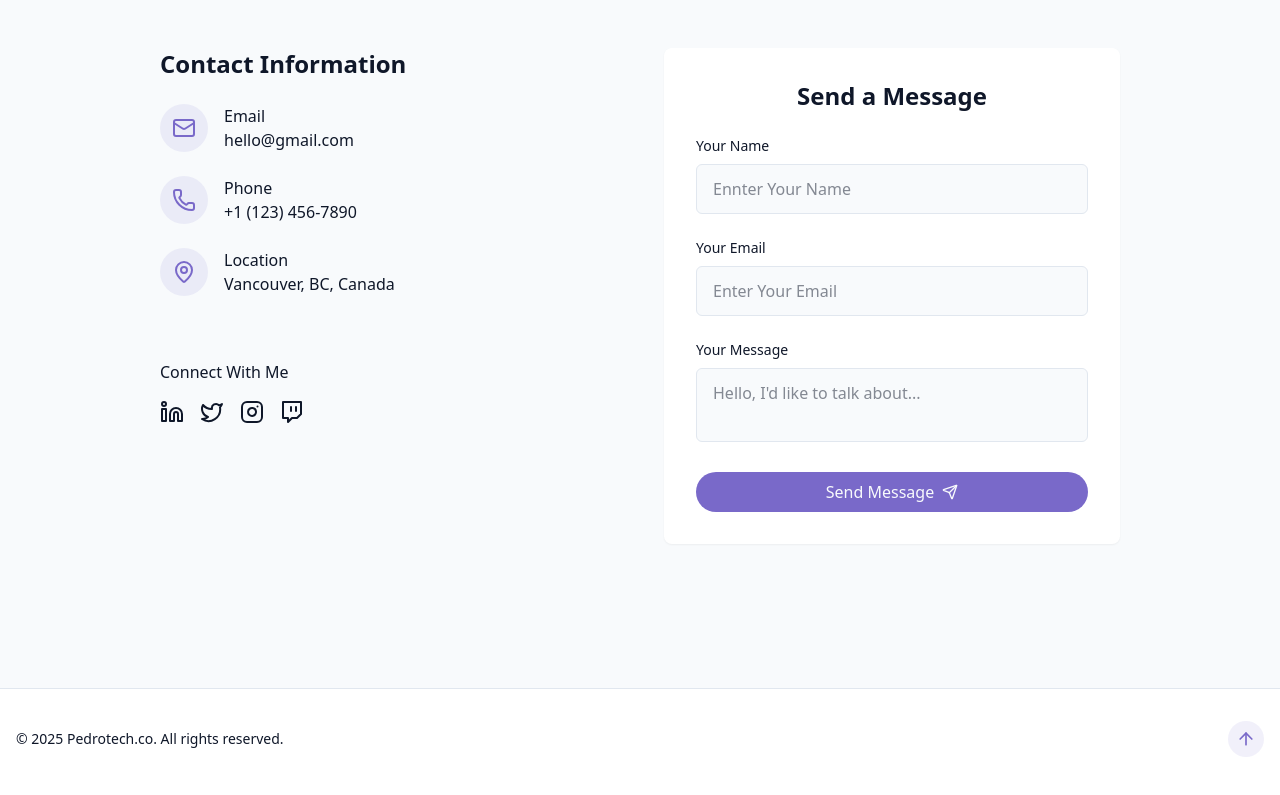
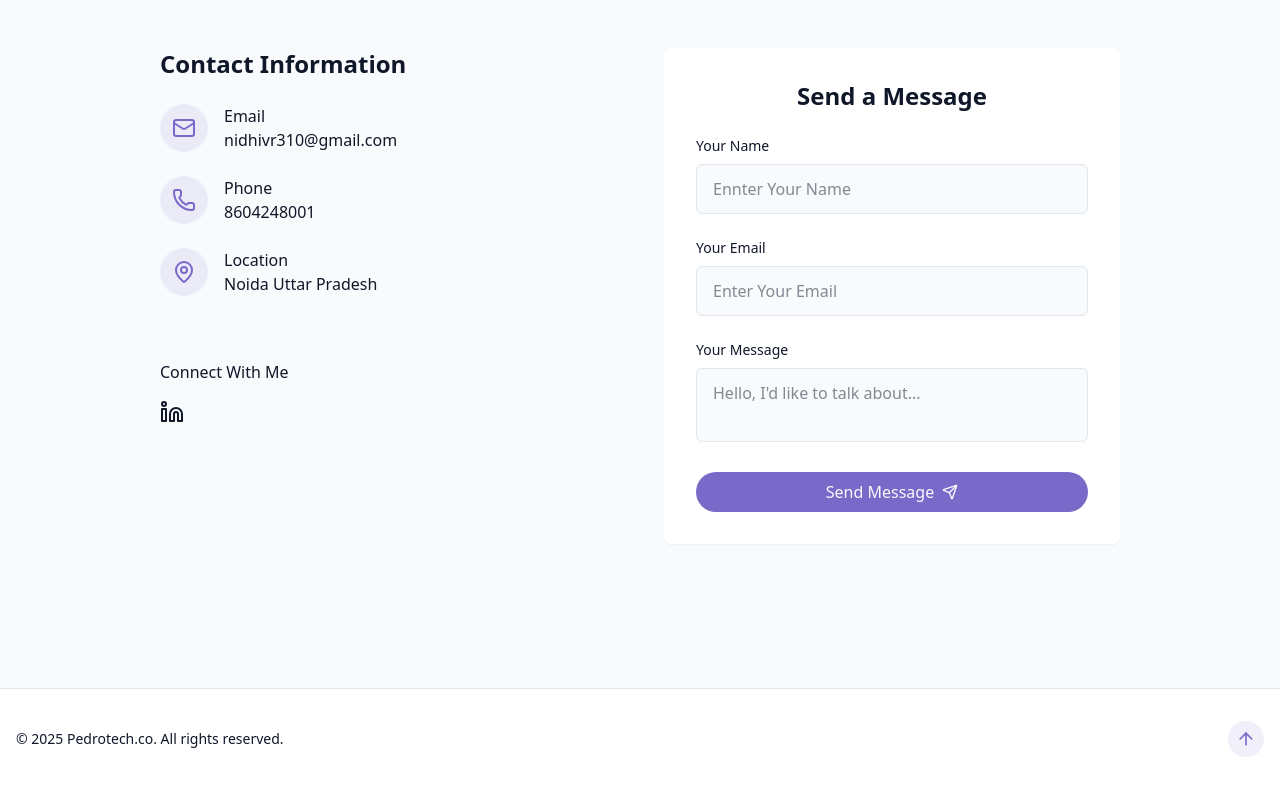
Before and after one commit to nidhi3108/my-portfolio-website, a React (Vite) app: page / in a window 1280 px wide. Shown: the part 3734-4529 px from the top of the page. Built offline with nearby package versions, Linux system fonts and the light colour scheme.

Commit message:
change add

```diff
--- a/src/components/ContactSection.jsx
+++ b/src/components/ContactSection.jsx
@@ -56,10 +56,10 @@ export const ContactSection = () => {
                 <div>
                   <h4 className="font-medium text-left"> Email</h4>
                   <a
-                    href="mailto:hello@gmail.com"
+                    href="mailto:nidhivr310@gmail.com"
                     className="text-muted-foreground hover:text-primary transition-colors"
                   >
-                    hello@gmail.com
+                    nidhivr310@gmail.com
                   </a>
                 </div>
               </div>
@@ -70,10 +70,10 @@ export const ContactSection = () => {
                 <div>
                   <h4 className="font-medium text-left"> Phone</h4>
                   <a
-                    href="tel:+11234567890"
+                    href="tel:+8604248001"
                     className="text-muted-foreground hover:text-primary transition-colors"
                   >
-                    +1 (123) 456-7890
+                   8604248001
                   </a>
                 </div>
               </div>
@@ -84,7 +84,7 @@ export const ContactSection = () => {
                 <div>
                   <h4 className="font-medium text-left"> Location</h4>
                   <a className="text-muted-foreground hover:text-primary transition-colors">
-                    Vancouver, BC, Canada
+                   Noida Uttar Pradesh
                   </a>
                 </div>
               </div>
@@ -93,10 +93,10 @@ export const ContactSection = () => {
             <div className="pt-8 flex flex-col text-left">
               <h4 className="font-medium mb-4"> Connect With Me</h4>
               <div className="flex space-x-4 ">
-                <a href="#" target="_blank">
+                <a href="www.linkedin.com/in/nidhi3108" target="_blank">
                   <Linkedin />
                 </a>
-                <a href="#" target="_blank">
+                {/* <a href="#" target="_blank">
                   <Twitter />
                 </a>
                 <a href="#" target="_blank">
@@ -104,7 +104,7 @@ export const ContactSection = () => {
                 </a>
                 <a href="#" target="_blank">
                   <Twitch />
-                </a>
+                </a> */}
               </div>
             </div>
           </div>
```
